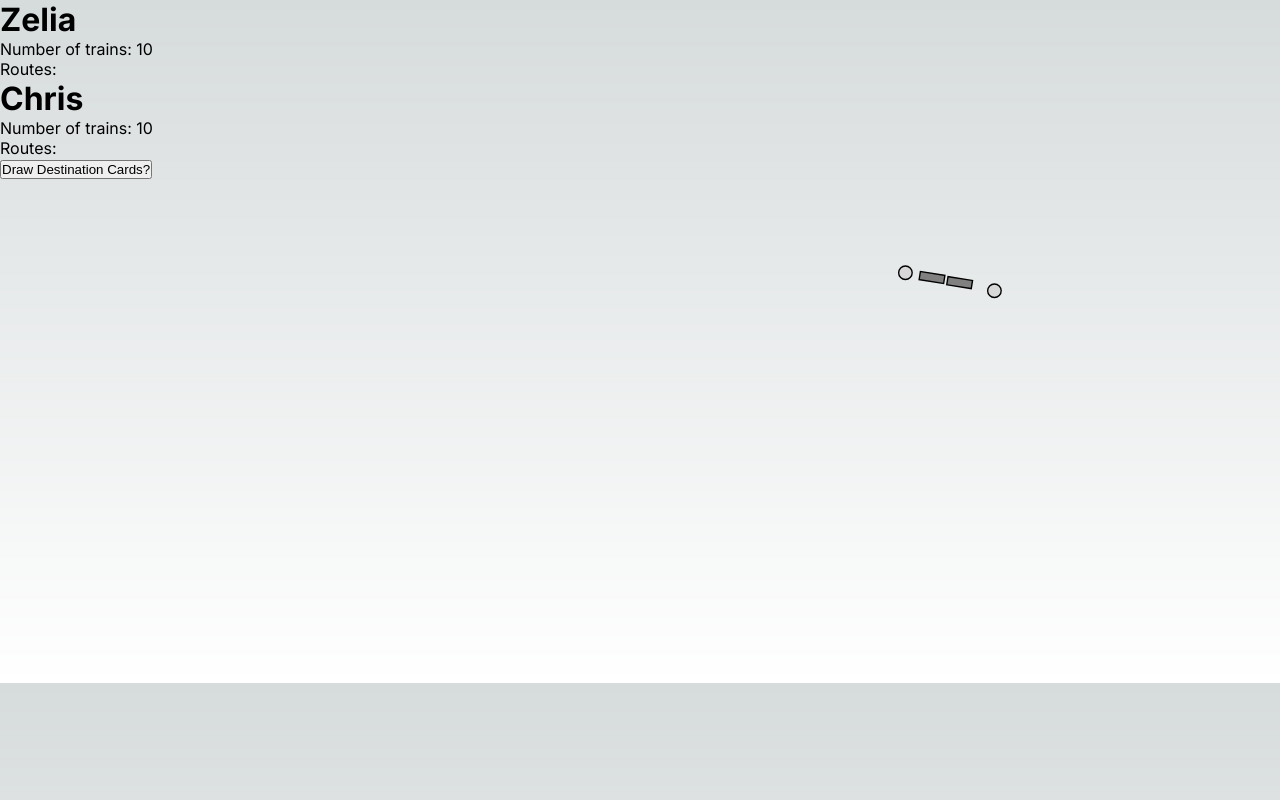
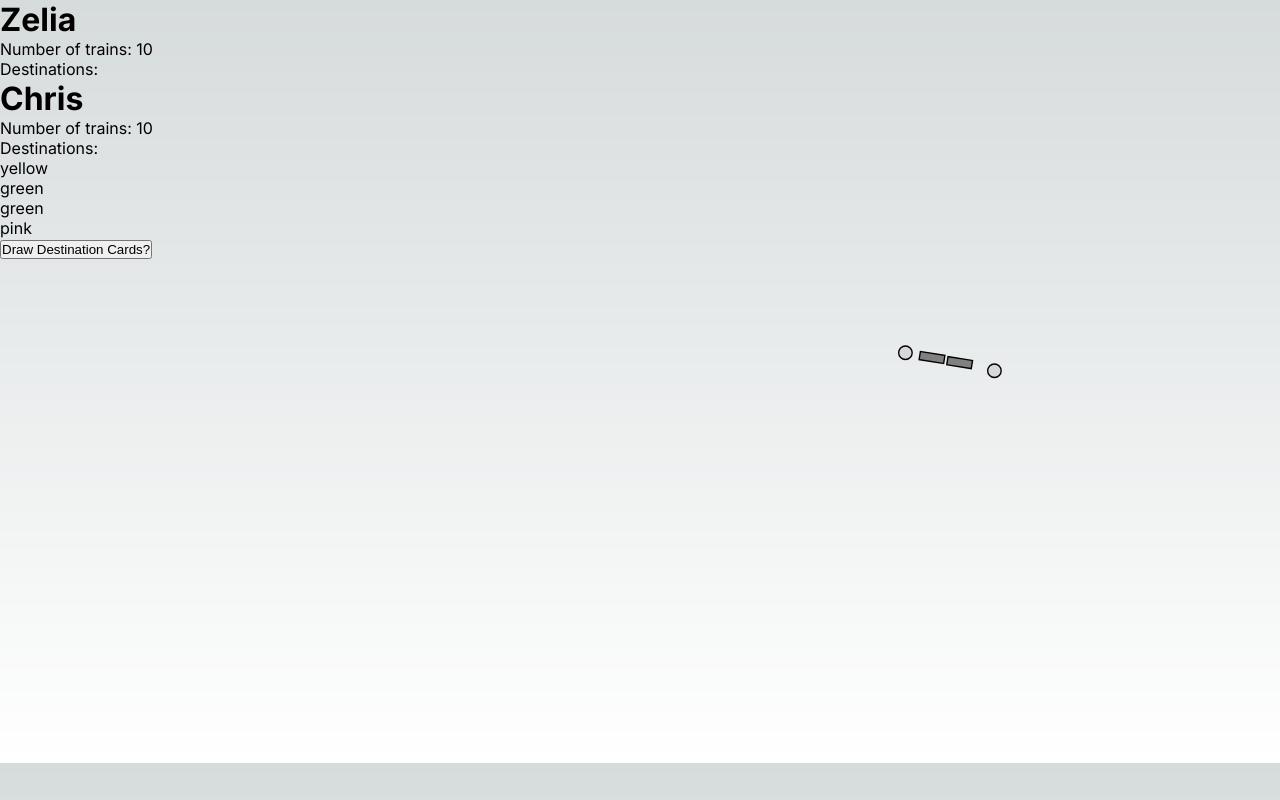
Before and after one commit to zsequeira9/train-game, a Next.js app: page / in a window 1280 px wide. Built offline with nearby package versions, Linux system fonts and the light colour scheme.

Commit message:
trying to generate/ display train deck, hydration error

```diff
--- a/interfaces.ts
+++ b/interfaces.ts
@@ -32,7 +32,7 @@ export class Player implements IPlayer{
   routeColor: RouteColor;
   trains: number = 10;
   destinations: IDestinationCard[] = [];
-  trainCards: ITrainHand = {
+  trainHand: ITrainHand = {
     red: 0,
     blue: 0,
     green: 0,
@@ -56,7 +56,7 @@ export class Player implements IPlayer{
 
   playTrains(cost: number) {
     this.trains = this.trains - cost;
-    console.log(this);
+    console.log("Player ", this);
   }
 
   get destinationString(): string {
@@ -72,10 +72,10 @@ export class Controller implements IController {
   playerSequence: Player[];
   currentPlayerIndex: number;
   destinationDeck: destinationDeck;
-  trainDeck: string[] = [];
-  trainFaceUp: string[] = [];
+  trainDeck: trainCard[];
+  trainFaceUp: trainCard[] = [];
   gameLog: IEvent[] = [];
-  trainDiscard: string[] = [];
+  trainDiscard: trainCard[] = [];
 
   constructor(
     playerSequence: Player[],
@@ -86,6 +86,42 @@ export class Controller implements IController {
     this.currentPlayerIndex = 0;
 
     this.destinationDeck = new destinationDeck();
+
+    // 12 x (8 colors) + 14 Locomotives)
+    [this.trainDeck, this.trainFaceUp] = this.generateTrainDeck();
+  }
+
+  // drawFaceUpTrains(): trainCard[] {
+  //   let faceUp = [];
+  //   for (let i = 0; i < 4; i++) {
+  //    faceUp.push(cardColors.shift())
+  //   }
+  // }
+
+  /**
+   *
+   * @returns [0] = shuffled train deck [1] = face up train cards
+   */
+  generateTrainDeck() : [trainCard[], trainCard[]]{
+    let cardColors = ["red", "blue", "green", "yellow",
+    "orange", "pink", "white", "black"].map(x => Array(12).fill(x));
+    cardColors.push(Array(14).fill("loco"));
+    cardColors = cardColors.flat();
+
+    //shuffle the list
+     for (let i = cardColors.length-1; i > 0; i--) {
+      let j = Math.floor(Math.random() * i)
+      let temp = cardColors[i];
+      cardColors[i] = cardColors[j];
+      cardColors[j] = temp;
+     }
+
+     let faceUp = [];
+     for (let i = 0; i < 4; i++) {
+      faceUp.push(cardColors.shift())
+     }
+
+    return [cardColors, faceUp];
   }
 
   get currentPlayer(): Player {
@@ -178,7 +214,7 @@ export interface IPlayer {
   trains: number;
   color: PlayerColor;
   destinations: IDestinationCard[];
-  trainCards: ITrainHand;
+  trainHand: ITrainHand;
 }
 
 export interface IDestinationCard {
@@ -199,14 +235,15 @@ export interface ITrainHand {
   loco: number;
 }
 
+export type trainCard = keyof ITrainHand;
+
 export interface IController {
   playerSequence: IPlayer[];
   destinationDeck: destinationDeck;
   gameLog: IEvent[];
-  // TODO: what should these string types actually be?
-  trainDeck: string[];
-  trainFaceUp: string[];
-  trainDiscard: string[];
+  trainDeck: trainCard[];
+  trainFaceUp: trainCard[];
+  trainDiscard: trainCard[];
 }
 
 export interface IEvent {
--- a/src/app/gameboard.tsx
+++ b/src/app/gameboard.tsx
@@ -1,4 +1,4 @@
-'use client';
+// 'use client';
 import styles from "./gameboard.module.css";
 import { MouseEvent, useState, } from "react";
 import {
@@ -57,14 +57,21 @@ export default function Gameboard() {
               {player.name}
             </h1>
             <p>Number of trains: {player.trains}</p>
-            <p>Routes: {player.destinationString}</p>
+            <p>Destinations: {player.destinationString}</p>
           </div>
       </li>
   );
 
+  const listTrainUp = gameController.trainFaceUp.map((trainCard) =>
+    <li>
+      <p>{trainCard}</p>
+    </li>
+  )
+
   return (
     <main className={styles.main}>
         { <ul>{listPlayerInfo}</ul> }
+        { <ul>{listTrainUp}</ul> }
         <div className={styles.card}>
           <button onClick={drawDestinations}>
             Draw Destination Cards?
```
